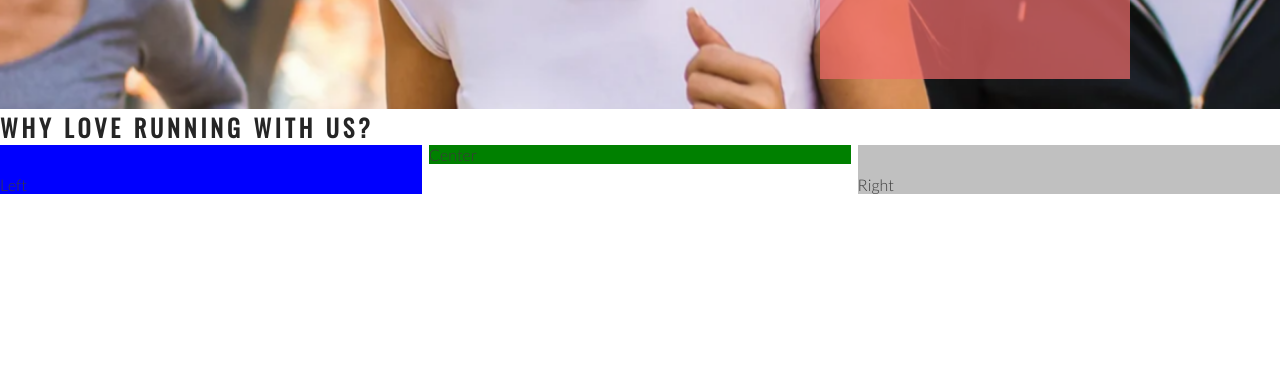
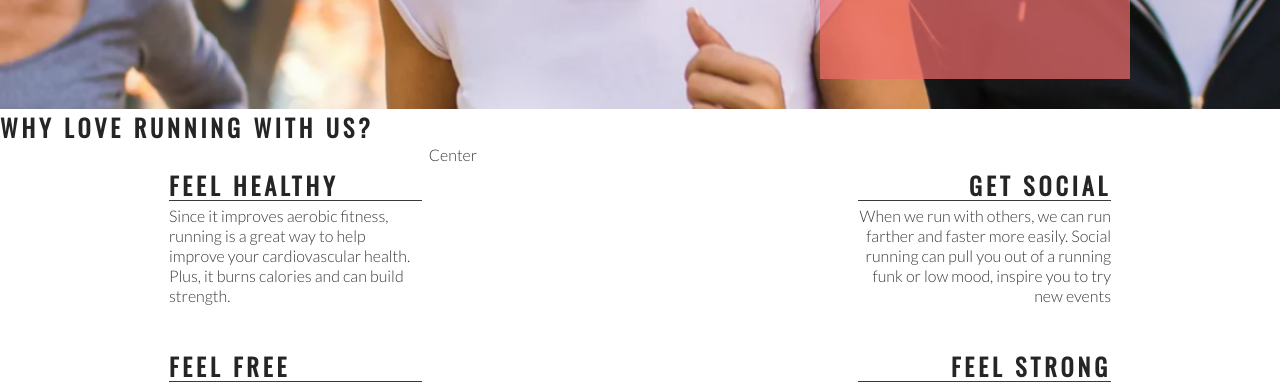
Before and after one commit to moirahartigan/love-running, a plain HTML site: page index.html in a window 1280 px wide. Shown: the part 566-952 px from the top of the page. Drawn offline with nearby package versions, Linux system fonts and the light colour scheme.

Commit message:
Add right about section content and style

```diff
--- a/assets/css/style.css
+++ b/assets/css/style.css
@@ -127,18 +127,44 @@ h2 {
     padding-top: 30px;
     width: 33%;
     float: left;
-    background-color: blue;
 }
 
 #right-about {
     padding-top: 30px;
     width: 33%;
     float: right;
-    background-color: silver;
 }
 
 #center-about {
     width: 33%;
     margin: 0 auto;
-    background-color: green;
 }
+
+hr {
+    border-top: 1px solid #3a3a3a;
+    width: 100%;
+    margin: 5px 0;
+}
+.left-about-heading {
+    width: 60%;
+    float: right;
+    line-height: 20px;
+    clear: both;
+    margin-bottom: 50px;
+}
+
+.right-about-heading {
+    width: 60%;
+    float: left;
+    line-height: 20px;
+    clear: both;
+    margin-bottom: 50px;
+}
+
+.right-about-heading h2 {
+    text-align: right;
+}
+
+.right-about-heading p {
+    text-align: right;
+}
--- a/index.html
+++ b/index.html
@@ -39,8 +39,38 @@
     </section>
     <section id="club-ethos">
         <h1>Why Love Running With Us?</h1>
-        <div id="left-about">Left</div>
-        <div id="right-about">Right</div>
+        <div id="left-about">
+            <div class="left-about-heading">
+                <h2>Feel Healthy</h2>
+                <hr>
+                <p>
+                    Since it improves aerobic fitness, running is a great way to help improve your cardiovascular health. Plus, it burns calories and can build strength.
+                 </p>
+            </div>
+            <div class="left-about-heading">
+                <h2>Feel Free</h2>
+                <hr>
+                <p>
+                    Physical exercise, running included, is known to release endorphins in the brain. Endorphins make you more energetic, more awake and, yes, happier.
+                 </p>
+            </div>
+        </div>
+        <div id="right-about">
+            <div class="right-about-heading">
+                <h2>Get Social</h2>
+                <hr>
+                <p>
+                    When we run with others, we can run farther and faster more easily. Social running can pull you out of a running funk or low mood, inspire you to try new events
+                </p>
+            </div>
+            <div class="right-about-heading">
+                <h2>Feel Strong</h2>
+                <hr>
+                <p>
+                    Running strengthens your heart by pumping blood more effectively through your body.
+                </p>
+            </div>
+        </div>
         <div id="center-about">Center</div>
     </section>
     <section>
```
